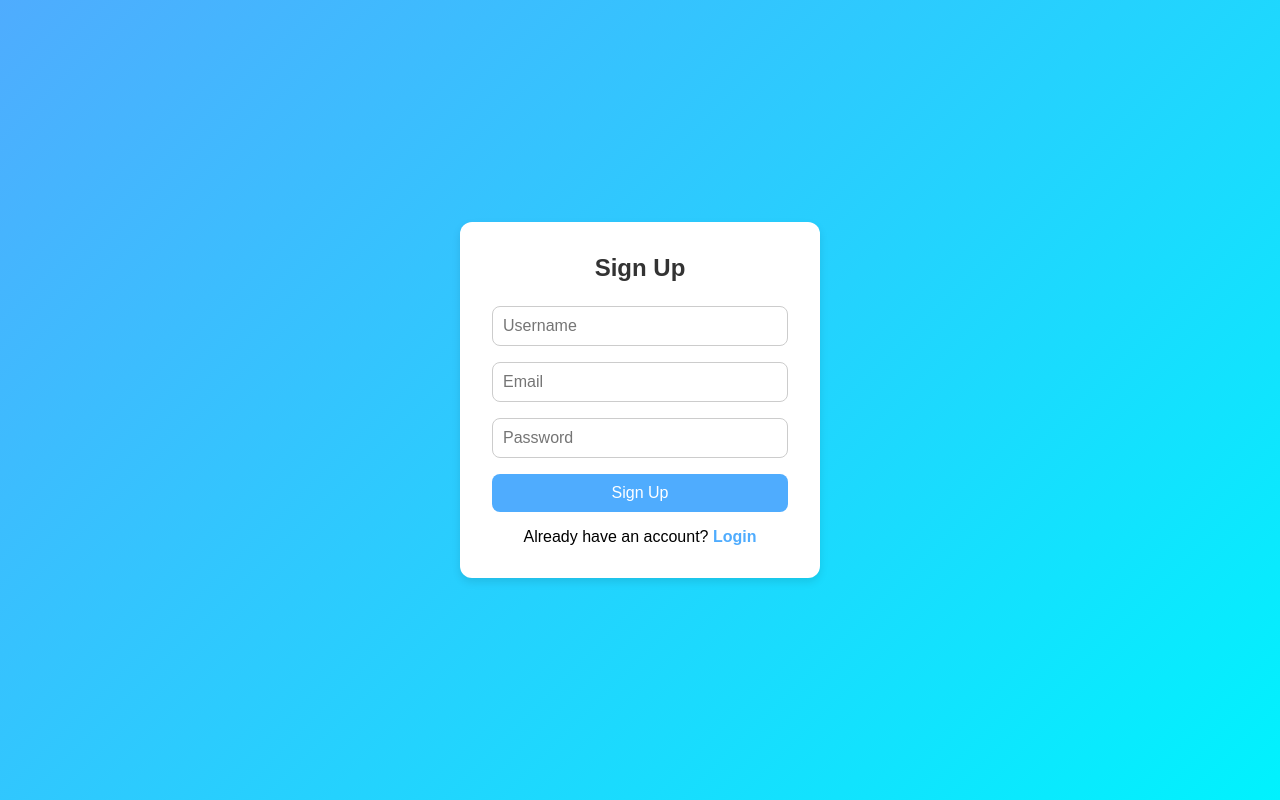
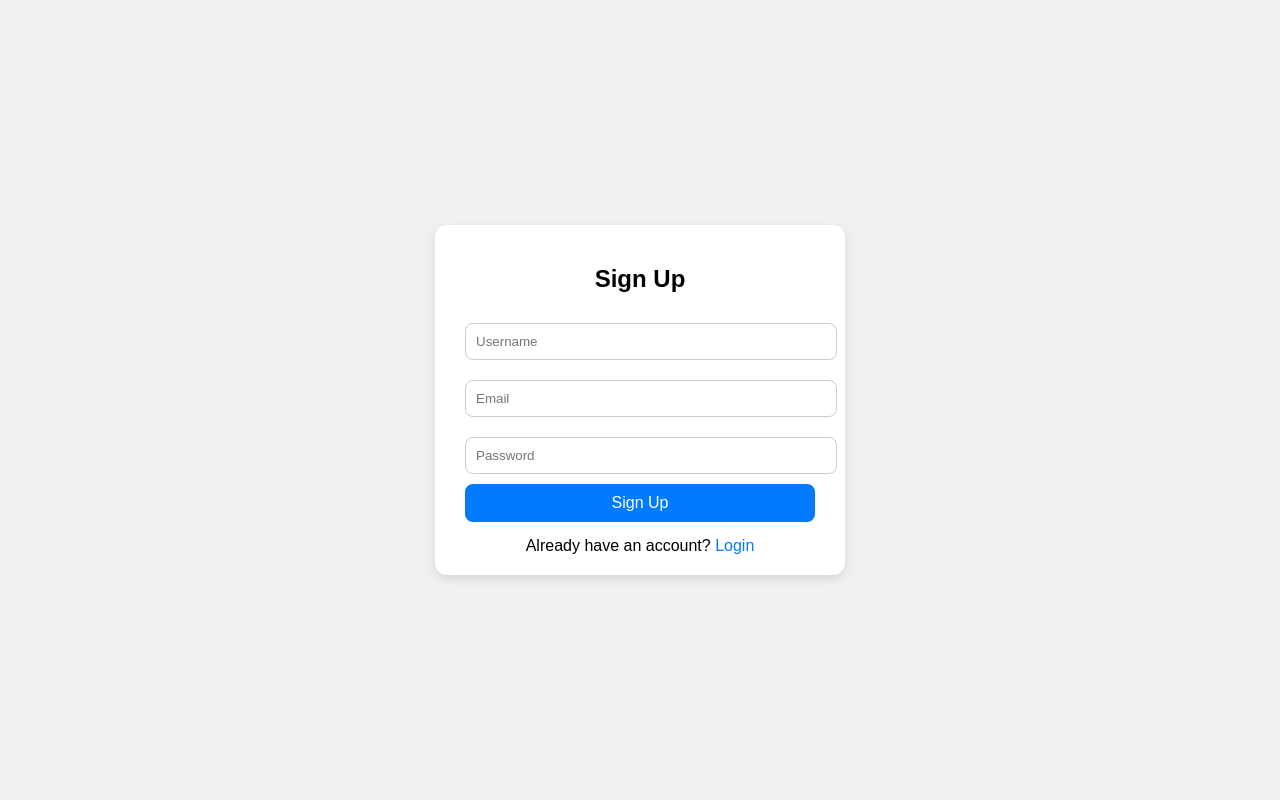
Before and after one commit to Raghav-Kejriwal/EVChargerLocator, a website built with Vite: page auth.html in a window 1280 px wide. Built offline with nearby package versions, Linux system fonts and the light colour scheme.

Commit message:
Connected both pages

```diff
--- a/auth.css
+++ b/auth.css
@@ -1,71 +1,57 @@
-* {
-    box-sizing: border-box;
-    margin: 0;
-    padding: 0;
+body {
   font-family: Arial, sans-serif;
-  }
-
-  body {
+  background-color: #f0f0f0;
   display: flex;
   justify-content: center;
   align-items: center;
   height: 100vh;
-    background: linear-gradient(135deg, #4facfe, #00f2fe);
+  margin: 0;
 }
 
 .container {
   background: #fff;
-    padding: 2rem;
+  padding: 20px 30px;
   border-radius: 12px;
-    box-shadow: 0 4px 8px rgba(0, 0, 0, 0.1);
-    width: 360px;
+  box-shadow: 0 4px 10px rgba(0, 0, 0, 0.1);
+  width: 350px;
 }
 
 h2 {
   text-align: center;
-    margin-bottom: 1.5rem;
-    color: #333;
+  margin-bottom: 20px;
 }
 
-  form {
-    display: flex;
-    flex-direction: column;
+form input {
+  width: 100%;
+  padding: 10px;
+  margin: 10px 0;
+  border: 1px solid #ccc;
+  border-radius: 8px;
 }
 
-  input[type="text"],
-  input[type="password"],
-  input[type="email"] {
+form button {
+  width: 100%;
   padding: 10px;
-    margin-bottom: 1rem;
-    border: 1px solid #ccc;
+  background-color: #007bff;
+  color: white;
+  border: none;
   border-radius: 8px;
-    font-size: 1rem;
+  cursor: pointer;
+  font-size: 16px;
 }
 
-  button {
-    padding: 10px;
-    background-color: #4facfe;
-    border: none;
-    border-radius: 8px;
-    color: #fff;
-    font-size: 1rem;
-    cursor: pointer;
-    transition: background-color 0.3s ease;
-  }
-
-  button:hover {
-    background-color: #00c6ff;
+form button:hover {
+  background-color: #0056b3;
 }
 
 .toggle-link {
   text-align: center;
-    margin-top: 1rem;
+  margin-top: 15px;
 }
 
 .toggle-link a {
-    color: #4facfe;
+  color: #007bff;
   text-decoration: none;
-    font-weight: bold;
 }
 
 .toggle-link a:hover {
--- a/auth.js
+++ b/auth.js
@@ -19,7 +19,6 @@ function toggleForms() {
   }
 }
 
-// Sign Up Handler
 signupForm.addEventListener("submit", async (e) => {
   e.preventDefault();
   const username = signupForm.querySelector('input[placeholder="Username"]').value;
@@ -32,15 +31,21 @@ signupForm.addEventListener("submit", async (e) => {
       headers: { "Content-Type": "application/json" },
       body: JSON.stringify({ username, email, password }),
     });
-    alert(await response.text());
+
+    if (response.ok) {
+      localStorage.setItem("user", JSON.stringify({ username })); // ✅ Store user in localStorage
+      alert("✅ Sign-up successful. Redirecting to main page...");
+      window.location.href = "index.html";
+    } else {
+      alert("❌ Sign-up failed. Please try again.");
+    }
   } catch (err) {
-    alert("Sign-up failed. Please try again.");
+    alert("❌ Error during sign-up.");
   }
 });
 
 loginForm.addEventListener("submit", async (e) => {
   e.preventDefault();
-
   const emailOrUsername = loginForm.querySelector('input[placeholder="Username or Email"]').value;
   const password = loginForm.querySelector('input[placeholder="Password"]').value;
 
@@ -51,8 +56,14 @@ loginForm.addEventListener("submit", async (e) => {
       body: JSON.stringify({ emailOrUsername, password }),
     });
 
-    alert(await response.text());
+    if (response.ok) {
+      localStorage.setItem("user", JSON.stringify({ username: emailOrUsername })); // ✅ Store user in localStorage
+      alert("✅ Login successful. Redirecting to main page...");
+      window.location.href = "index.html";
+    } else {
+      alert("❌ Login failed. Check your credentials.");
+    }
   } catch (err) {
-    alert("❌ Login failed. Please check your credentials.");
+    alert("❌ Error during login.");
   }
 });
```
Lines whose indentation alone changed are shown as unchanged.
